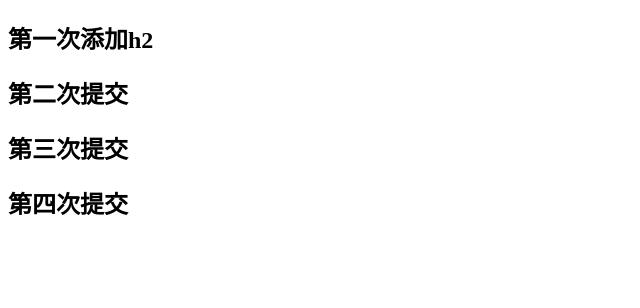
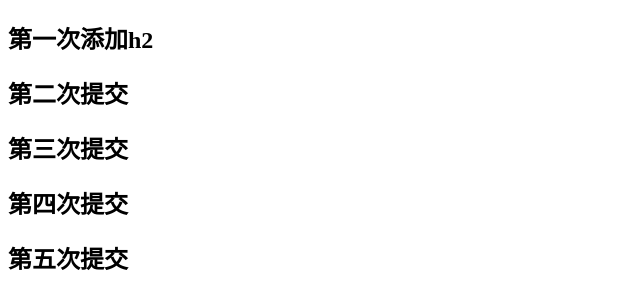
Before and after one commit to gzw1151/day01, a plain HTML site: page index.html in a window 1280 px wide. Shown: the whole page, without its empty margins (0-640 px from the left). Drawn offline with Linux system fonts and the light colour scheme.

Commit message:
'第五次提交'

```diff
--- a/index.html
+++ b/index.html
@@ -14,6 +14,7 @@
     <h2>第三次提交</h2>
 
     <h2>第四次提交</h2>
+    <h2>第五次提交</h2>
 
 </body>
 
```
Also changed, not shown: 1 other file.
